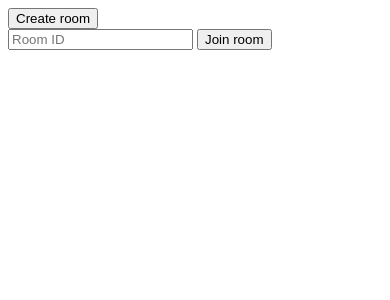
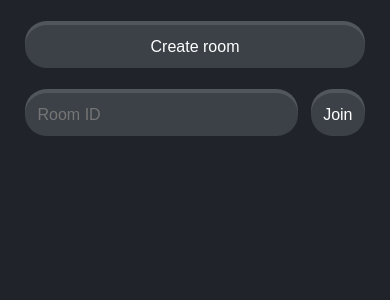
Before and after one commit to kipteamm/QuizWebsocketGame, a Flask app: page /home in a window 390 px wide. Shown: the top 300 px of the page. Run offline with Flask 2, Linux system fonts and the light colour scheme; the visitor is signed in with stand-in values (Sample User, id 1); data comes from the database, SQL or seed files in the repository.

Commit message:
Fixed styling

```diff
--- a/app/game/models.py
+++ b/app/game/models.py
@@ -96,10 +96,11 @@ class MultipleChoiceQuestion(db.Model):
     question = db.Column(db.Text)
     answer = db.Column(db.Text)
 
+    answered = db.Column(db.Boolean, default=False)
+
     creation_timestamp = db.Column(db.Float)
 
     def __init__(self, room_id: int, question_index: int, question: str, answer: str, creation_timestamp: float):
-        self.question_id = int(str(time.time()).replace('.', ''))
         self.room_id = room_id
         self.index = question_index
         self.question = question
@@ -126,7 +127,6 @@ class Answer(db.Model):
     index = db.Column(db.Integer)
 
     def __init__(self, room_id: int, user_id: int, index: int):
-        self.answer_id = int(str(time.time()).replace('.', ''))
         self.room_id = room_id
         self.user_id = user_id
         self.index = index
--- /dev/null
+++ b/app/static/css/auth.css
@@ -0,0 +1,3 @@
+.auth input:not(:last-child) {
+    margin-bottom: 25px;
+}
--- /dev/null
+++ b/app/static/css/basics.css
@@ -0,0 +1,53 @@
+body {
+    background-color: #20242a;
+    color: #fefefe;
+    font-family: 'Montserrat';
+    margin: 0px;
+    width: 100vw;
+    height: 100vh;
+    overflow: hidden;
+}
+
+input {
+    padding: 12.5px;
+    font-size: 16px;
+    border: none;
+    background-color: #3c4148;
+    color: #fefefe;
+    border-radius: 25px;
+    box-shadow: 0px 0px 0px #000, 0px -4px 0px #51565d;
+    transition: .3s;
+}
+input:focus {
+    outline: none;
+    background-color: #51565d;
+    box-shadow: 0px 0px 0px #000, 0px -4px 0px rgb(101, 107, 116);
+}
+input:hover {
+    cursor: pointer;
+}
+
+button,
+input[type="submit"] {
+    padding: 12.5px;
+    font-size: 16px;
+    border: none;
+    background-color: #3c4148;
+    color: #fefefe;
+    border-radius: 25px;
+    box-shadow: 0px 0px 0px #000, 0px -4px 0px #51565d;
+    transition: .3s;
+}
+button,
+input[type="submit"]:hover {
+    background-color: #51565d;
+    box-shadow: 0px 0px 0px #000, 0px -4px 0px rgb(101, 107, 116);
+    cursor: pointer;
+}
+
+.section {
+    position: relative;
+    max-width: 400px;
+    padding: 25px 25px 0px 25px;
+    margin: 0px auto;
+}
--- a/app/static/css/game.css
+++ b/app/static/css/game.css
@@ -2,10 +2,43 @@
     display: none;
 }
 
-.game-room {
-    margin-top: 25px;
+.create-room {
+    width: 100%;
+    margin-bottom: 25px;
 }
 
-input[type="submit"] {
+.join-room {
+    display: flex;
+}
+.join-room input[type="text"] {
+    flex: 1;
+    margin-right: calc(12.5px)
+}
+
+.player {
+    margin-top: 12.5px;
+}
+
+.countdown {
+    position: absolute;
+    top: 20%;
+    left: 50%;
+    transform: translate(-50%, -50%);
+    font-size: 40px;
+}
+
+.game-room .section#game-room {
+    height: 100%;
+}
+
+.game-room input[type="submit"] {
     display: block;
+    margin-top: 25px;
+    width: 100%;
 }
+
+@media screen and (max-width: 450px) {
+    .game-section {
+        width: calc(100vw - 50px);
+    }
+}
--- a/app/static/js/game.js
+++ b/app/static/js/game.js
@@ -48,7 +48,7 @@ function startGame() {
     let seconds = 0;
 
     const interval = setInterval(() => {
-        gameRoom.innerHTML = (5 - seconds);
+        gameRoom.innerHTML = `<span class="countdown">${(5 - seconds)}</span>`;
 
         seconds++;
 
@@ -93,6 +93,7 @@ function question(question) {
     answer = question.answer
 }
 
+
 function revealAnswer(answer) {
     document.querySelectorAll('input').forEach(element => {
         if (element.value !== answer) {
--- a/app/templates/base.html
+++ b/app/templates/base.html
@@ -2,6 +2,9 @@
 <html>
 <head>
     <title>My Flask App</title>
+
+    <link rel="stylesheet" href="{{ url_for('static', filename='css/auth.css') }}">
+    <link rel="stylesheet" href="{{ url_for('static', filename='css/basics.css') }}">
 </head>
 <body>
     {% with messages = get_flashed_messages() %}
@@ -15,7 +18,7 @@
     {% endwith %}
 
 
-    <div>
+    <div class="section auth">
         {% block content %}{% endblock %}
     </div>
 </body>
--- a/app/templates/game/home.html
+++ b/app/templates/game/home.html
@@ -1,20 +1,21 @@
 <!DOCTYPE HTML>
 <html>
 <head>
-    <title>Flask-SocketIO Test</title>
+    <title>Quiz</title>
 
-    <link rel="stylesheet" href="{{ url_for('static', filename='css/home.css') }}">
+    <link rel="stylesheet" href="{{ url_for('static', filename='css/game.css') }}">
+    <link rel="stylesheet" href="{{ url_for('static', filename='css/basics.css') }}">
 
     <script src="{{ url_for('static', filename='js/home.js') }}"></script>
 </head>
 <body>
-    <div class="game-options" id="game-options">
+    <div class="section game-options" id="game-options">
         <form id="create" method="POST" action="/home">
-            <input type="submit" name="create_room" value="Create room">
+            <input type="submit" name="create_room" class="create-room" value="Create room">
         </form>
-        <form id="join" method="POST" action="/home">
+        <form class="join-room" id="join" method="POST" action="/home">
             <input type="text" name="join_room" id="join_room" placeholder="Room ID">
-            <input type="submit" value="Join room">
+            <input type="submit" value="Join">
         </form>
     </div>
 </body>
```
Also changed, not shown: app/game/events.py (+11 -8 lines), app/templates/game/game.html (+29 -17 lines), app/templates/game/test.html (deleted, +0 -38 lines), app/templates/main/index.html (+6 -2 lines), game_log.txt (+5 -6 lines), migrations/versions/30c21e30605e_added_aswered_state_to_question.py (added, +32 -0 lines).
